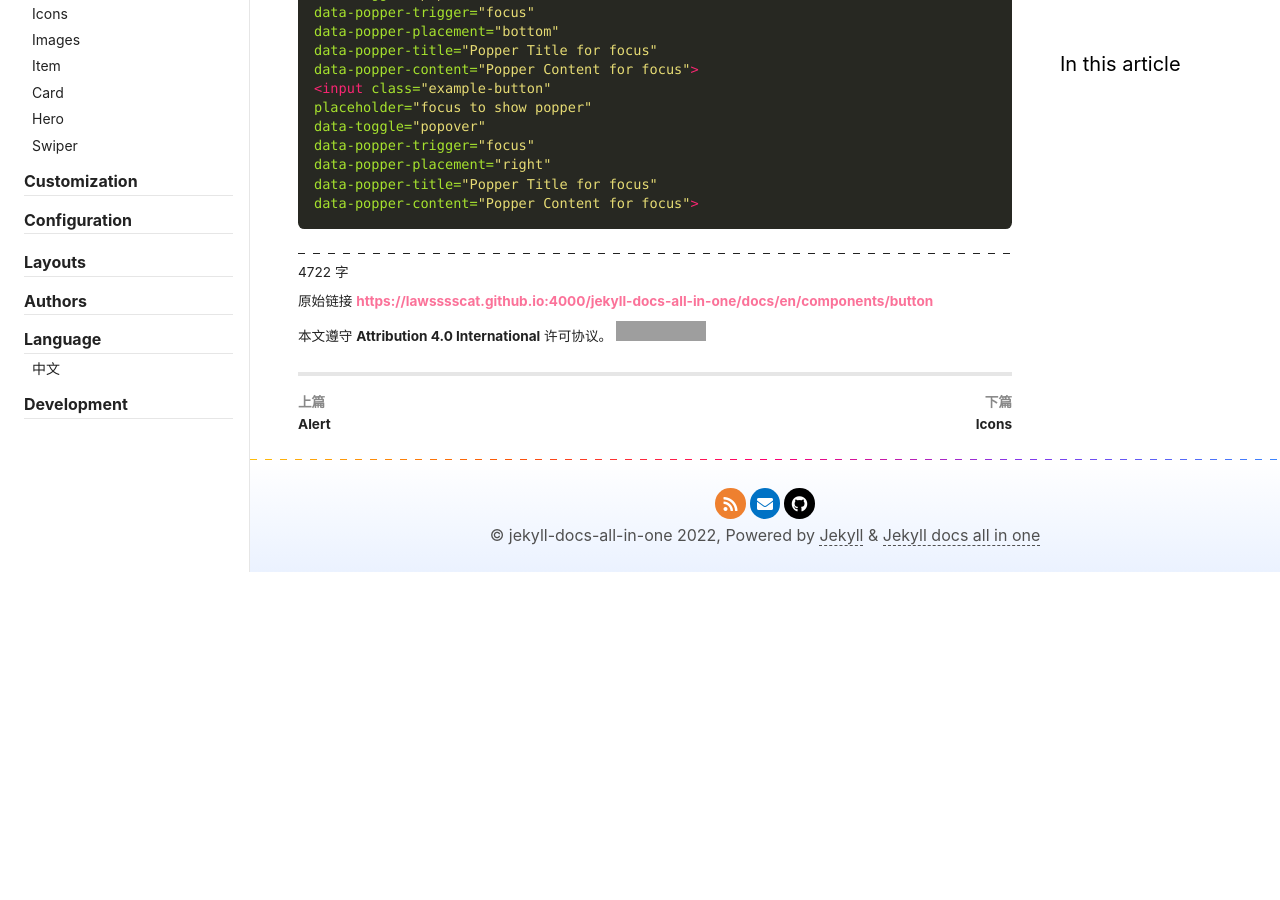
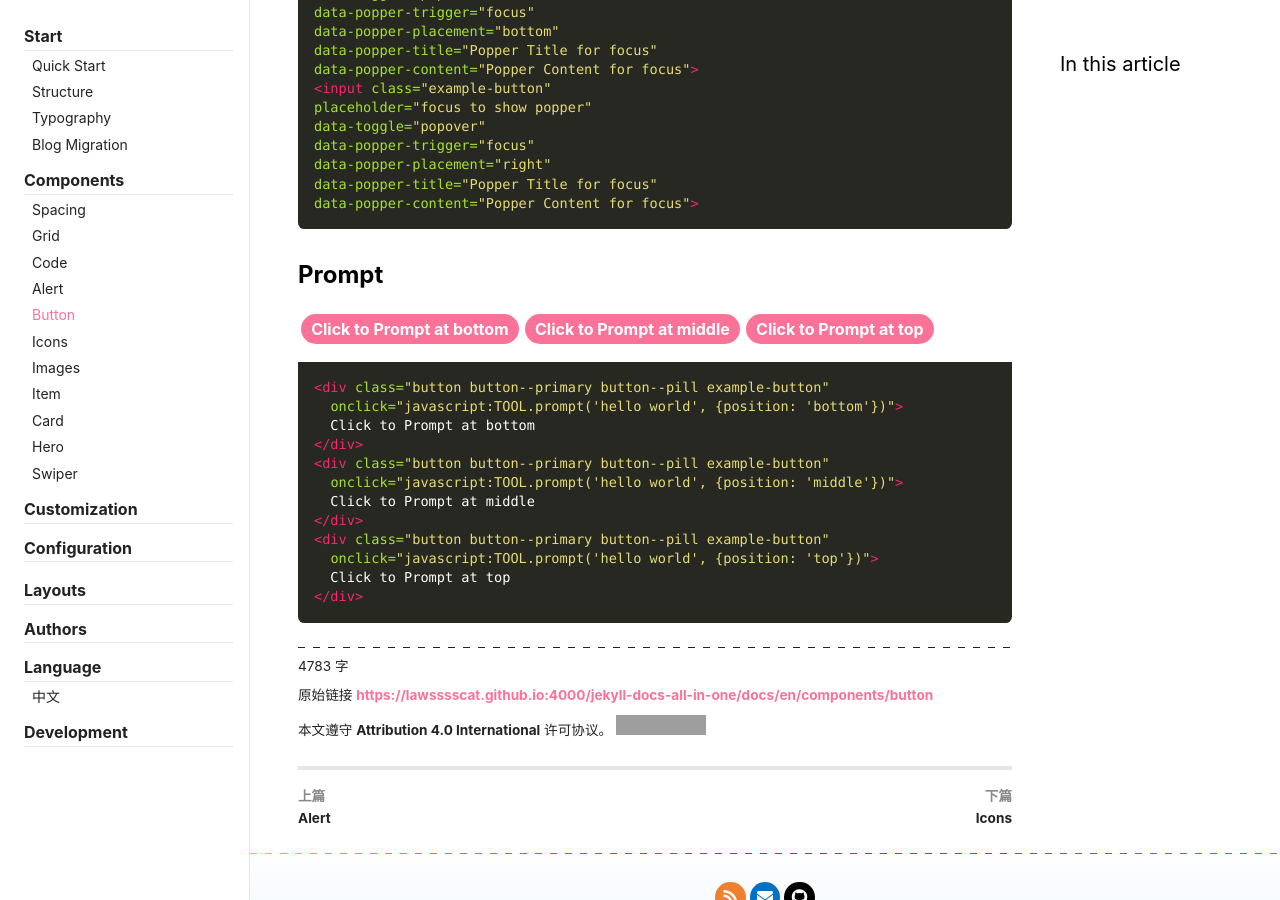
Before and after one commit to LawssssCat/jekyll-docs, a Jekyll site: the page built from _docs/en/components/button.md, in a window 1280 px wide and 900 px high, scrolled down 9483 px. Built offline with Jekyll 4.4.1, drawn with Linux system fonts in a browser that asks for light colours; comment, search, counter and statistics services are not loaded; before the commit the page ends 10055 px from its top, so only the background shows below that; grey boxes are pictures that could not be loaded.

Commit message:
improvement(prompt): position and button docs

````diff
--- a/_docs/en/components/button.md
+++ b/_docs/en/components/button.md
@@ -305,3 +305,23 @@ data-popper-content="Popper Content for focus">
 {{ _code_html | replace: "[SPACE]", "" | strip }}
 {{ _code_highlight }}
 <!-- ============================= -->
+
+### Prompt
+
+<!-- ============================= -->
+{%- assign _position_list = 'bottom,middle,top' | split: ',' -%}
+<!-- ============================= -->
+{%- capture _code_html -%}
+{%- for _position in _position_list -%}
+<div class="button button--primary button--pill example-button"
+  onclick="javascript:TOOL.prompt('hello world', {position: '{{ _position }}'})">
+  Click to Prompt at {{ _position }}
+</div>
+[SPACE]
+{%- endfor -%}
+{%- endcapture -%}
+<!-- ============================= -->
+{{_code_html |  replace: "[SPACE]", "" | strip}}
+```html
+{{_code_html | replace: "[SPACE]", "" | strip }}
+```
````
Also changed, not shown: _javascript/lib/prompt.js (+16 -2 lines), _javascript/tool-box.js (+5 -2 lines).
